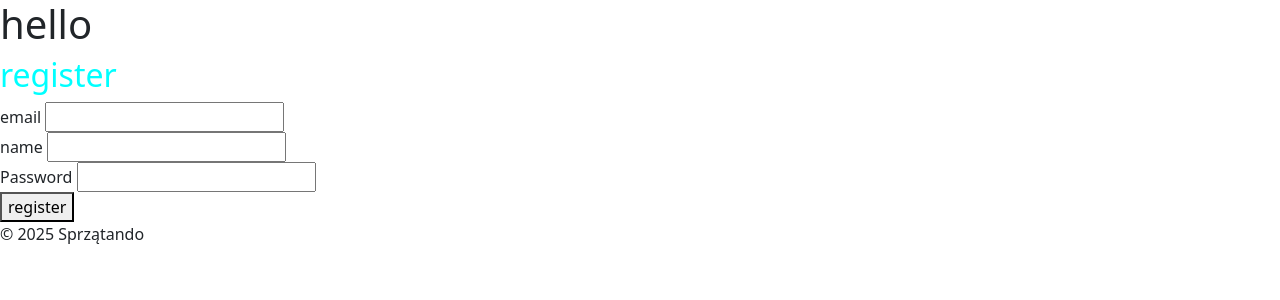
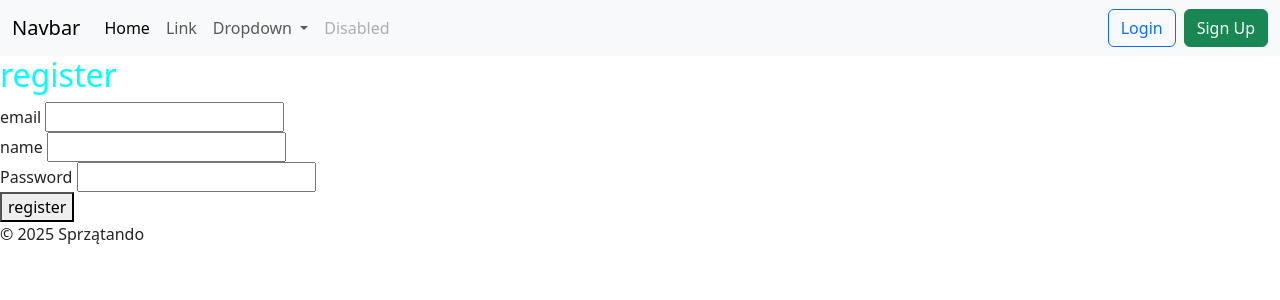
Before and after one commit to morianek/sprzontando, a Django app: page /auth/register/ in a window 1280 px wide. Shown: the top 300 px of the page. Run offline with Django 5.2, Linux system fonts and the light colour scheme.

Commit message:
added basic navbar

```diff
--- a/templates/base.html
+++ b/templates/base.html
@@ -7,6 +7,7 @@
     <title>{% block title %}Sprzontando{% endblock %}</title>
     <link rel="stylesheet" href="{% static 'css/main.css' %}">
     <link href="https://cdn.jsdelivr.net/npm/bootstrap@5.3.3/dist/css/bootstrap.min.css" rel="stylesheet" integrity="sha384-QWTKZyjpPEjISv5WaRU9OFeRpok6YctnYmDr5pNlyT2bRjXh0JMhjY6hW+ALEwIH" crossorigin="anonymous">
+    <link rel="stylesheet" href="https://cdn.jsdelivr.net/npm/bootstrap-icons@1.11.3/font/bootstrap-icons.css">
     {% block head %}{% endblock %}
 </head>
 <body>
--- a/templates/includes/navbar.html
+++ b/templates/includes/navbar.html
@@ -1 +1,50 @@
-<nav><h1>hello</h1></nav>
+<nav class="navbar navbar-expand-lg bg-body-tertiary">
+  <div class="container-fluid">
+    <a class="navbar-brand" href="#">Navbar</a>
+    <button class="navbar-toggler" type="button" data-bs-toggle="collapse" data-bs-target="#navbarSupportedContent" aria-controls="navbarSupportedContent" aria-expanded="false" aria-label="Toggle navigation">
+      <span class="navbar-toggler-icon"></span>
+    </button>
+    <div class="collapse navbar-collapse" id="navbarSupportedContent">
+      <ul class="navbar-nav me-auto mb-2 mb-lg-0">
+        <li class="nav-item">
+          <a class="nav-link active" aria-current="page" href="#">Home</a>
+        </li>
+        <li class="nav-item">
+          <a class="nav-link" href="#">Link</a>
+        </li>
+        <li class="nav-item dropdown">
+          <a class="nav-link dropdown-toggle" href="#" role="button" data-bs-toggle="dropdown" aria-expanded="false">
+            Dropdown
+          </a>
+          <ul class="dropdown-menu">
+            <li><a class="dropdown-item" href="#">Action</a></li>
+            <li><a class="dropdown-item" href="#">Another action</a></li>
+            <li><hr class="dropdown-divider"></li>
+            <li><a class="dropdown-item" href="#">Something else here</a></li>
+          </ul>
+        </li>
+        <li class="nav-item">
+          <a class="nav-link disabled" aria-disabled="true">Disabled</a>
+        </li>
+      </ul>
+    <div class="d-flex">
+      {% if user.is_authenticated %}
+          <div class="dropdown">
+              <a class="btn btn-secondary dropdown-toggle" href="#" role="button" id="profileDropdown" data-bs-toggle="dropdown" aria-expanded="false">
+                <i class="bi bi-person-circle"></i>
+              </a>
+              <ul class="dropdown-menu dropdown-menu-end" aria-labelledby="profileDropdown">
+                <li><a class="dropdown-item" href="#">Edit Info</a></li>
+                <li><a class="dropdown-item" href="#">View Listings</a></li>
+                <li><hr class="dropdown-divider"></li>
+                <li><a class="dropdown-item text-danger" href="#">Sign Out</a></li>
+              </ul>
+          </div>
+      {% else %}
+          <a href="/auth/login" class="btn btn-outline-primary me-2">Login</a>
+          <a href="/auth/register" class="btn btn-success">Sign Up</a>
+      {% endif %}
+      </div>
+    </div>
+  </div>
+</nav>
```
